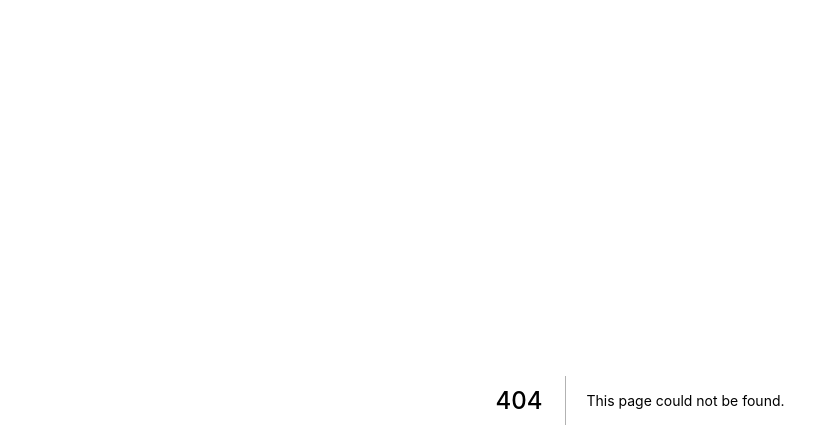
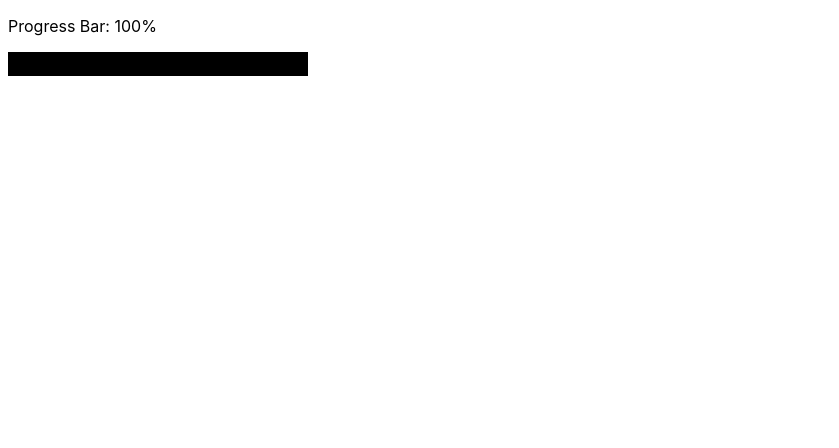
Before and after one commit to imteekay/crafting-frontend, a Next.js app in the folder react/: page /progress-bar in a window 1280 px wide. Before the commit this address had no page. Shown: the top 448 px of the page, without its empty margins (0-839 px from the left). Built offline with nearby package versions, Linux system fonts and the light colour scheme.

Commit message:
progress bar

```diff
--- /dev/null
+++ b/react/pages/progress-bar/index.js
@@ -0,0 +1,38 @@
+import { useEffect, useState } from 'react';
+
+const Wrapper = ({ children }) => (
+  <div style={{ border: '1px solid', width: '300px', height: '24px' }}>
+    {children}
+  </div>
+);
+
+const LoadingBar = ({ width }) => (
+  <div style={{ width, height: '100%', backgroundColor: 'black' }}></div>
+);
+
+const ProgressBar = ({ loading }) => (
+  <Wrapper>
+    <LoadingBar width={loading} />
+  </Wrapper>
+);
+
+const Page = () => {
+  const [loading, setLoading] = useState(0);
+
+  useEffect(() => {
+    setTimeout(() => {
+      if (loading < 100) {
+        setLoading(loading + 1);
+      }
+    }, 20);
+  }, [loading]);
+
+  return (
+    <div style={{ margin: '8px' }}>
+      <p>Progress Bar: {loading}%</p>
+      <ProgressBar loading={`${loading}%`} />
+    </div>
+  );
+};
+
+export default Page;
```
